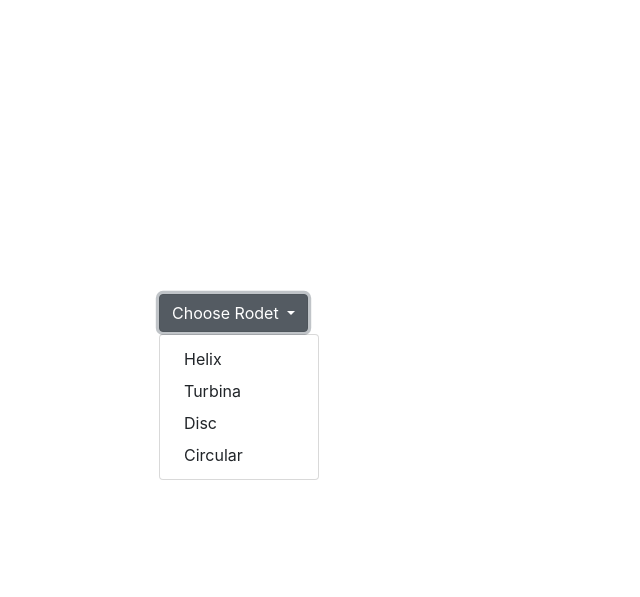
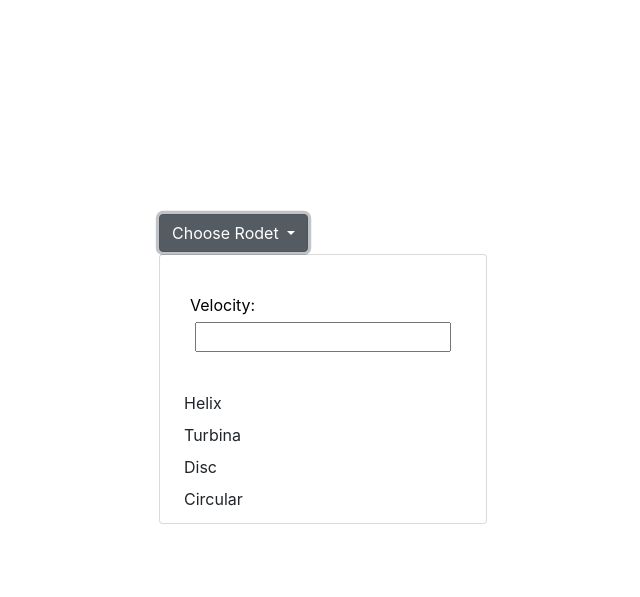
Before and after one commit to UPCodersEEBE/tankmensional, a Flask app: page /chooseplot in a window 1280 px wide, after a click on "Choose Rodet". Shown: the part 56-653 px from the top of the page, without its empty margins (431-1071 px from the left). Run offline with Flask 2, Linux system fonts and the light colour scheme; some libraries are stand-ins or nearby versions.

Commit message:
Added Input velocity from user

```diff
--- a/app.py
+++ b/app.py
@@ -45,7 +45,7 @@ def ChoosePlot():
         for i in types:
             post_id = request.form.get(i)
             if post_id is not None:
-                value.append(post_id)
+                value.append([post_id,request.form.get("velocity")])
                 return redirect("/analytics")
     else:
         return render_template('ChooseRodet.html')
@@ -56,9 +56,10 @@ def ChoosePlot():
 def analytics():
     import tankmensional_data as tkdata
     rodet=value[len(value)-1]
-    prediction=tkdata.prediction
-    print(prediction[rodet])
-    return render_template('analytics.html', project_id=value[len(value)-1],rodet=rodet, nom="nom")
+    project_id = value[len(value) - 1][0]
+    velocity = value[len(value) - 1][1]
+
+    return render_template('analytics.html', project_id=project_id, velocity=velocity, odet=rodet, nom="nom")
 
 
 @app.route("/one", methods=["GET", "POST"])
--- a/templates/ChooseRodet.html
+++ b/templates/ChooseRodet.html
@@ -9,23 +9,25 @@ choose rodet
 <style>
     .dropdown {
         position: absolute;;
-        top: 50%;
+        top: 40%;
         left: 50%;
         margin-left: -50px;
         margin-top: -50px;
-}
+    }
 </style>
 <div class="dropdown">
   <button class="btn btn-secondary dropdown-toggle" type="button" id="dropdownMenuButton" data-toggle="dropdown" aria-haspopup="true" aria-expanded="false">
     Choose Rodet
   </button>
   <div class="dropdown-menu" aria-labelledby="dropdownMenuButton">
-      <form action="" method="POST">
+      <form action="" method="post">
+          <p>Velocity: <input type = "text" name = "velocity" /></p>
           <button class="dropdown-item" type="submit" name="PlotHelix" type="button" value = 'Helix'>Helix</button>
           <button class="dropdown-item" type="submit" name="PlotTurbina" type="button" value = 'Turbina'>Turbina</button>
           <button class="dropdown-item" type="submit" name="PlotDisc" type="button" value = 'Disc'>Disc</button>
           <button class="dropdown-item" type="submit" name="PlotCircular" type="button" value = 'Circular'>Circular</button>
       </form>
   </div>
-</form>
+</div>
+
 {% endblock %}
--- a/templates/analytics.html
+++ b/templates/analytics.html
@@ -3,10 +3,11 @@
   Title of the page
 {% endblock %}
 {% block content %}
-  <div class="container text-center" >
+  <div class="container text-center">
       <div class="row">
         <div class="col">
-          <h1> Analytics for {{rodet}} </h1>
+          <h1> Analytics for {{project_id}} </h1>
+          <h2>Chosen velocity: {{velocity}}</h2>
           <script src="https://cdnjs.cloudflare.com/ajax/libs/Chart.js/2.9.3/Chart.min.js"></script>
         </div>
       </div>
```
Also changed, not shown: 2 other files.
